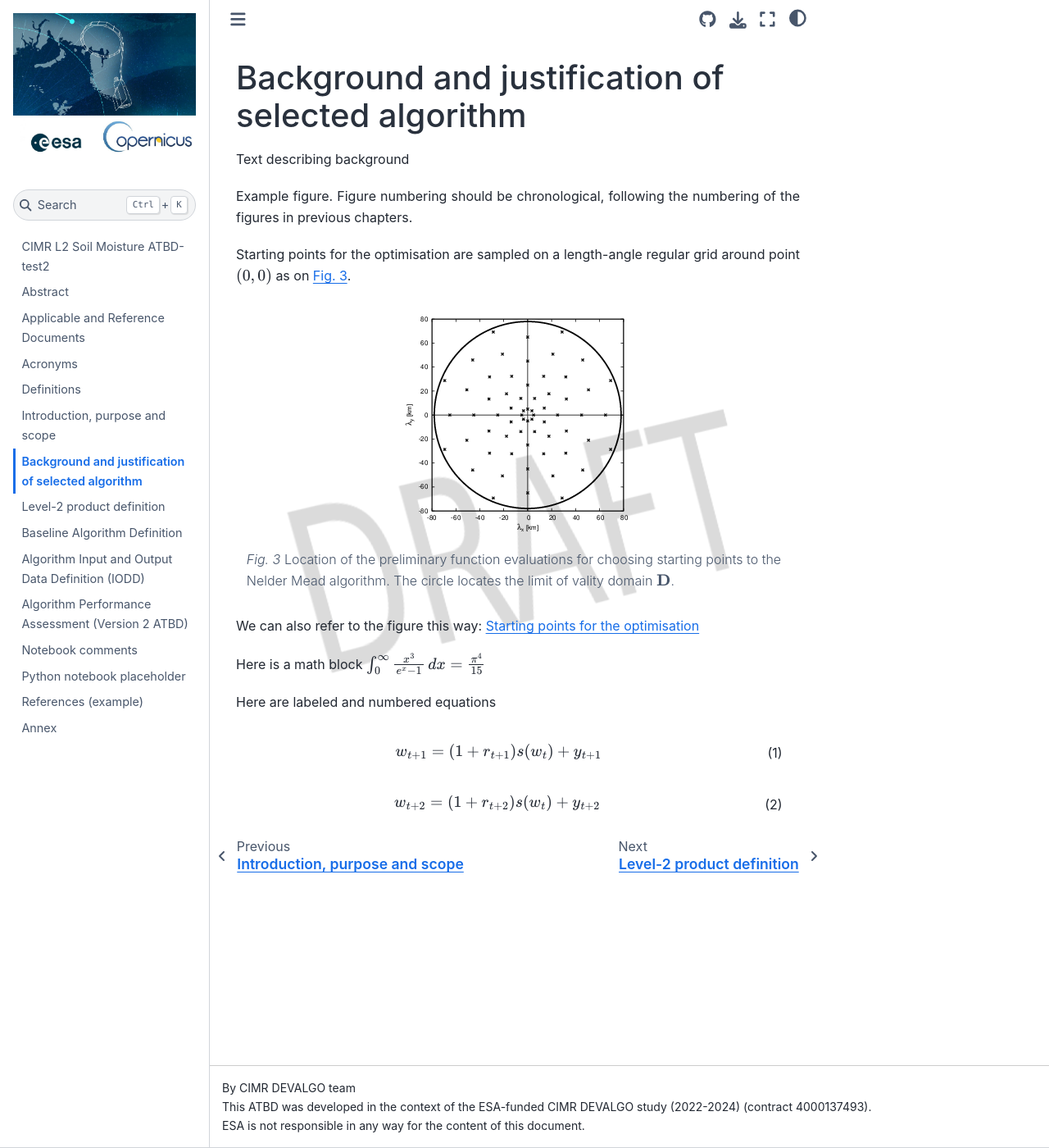
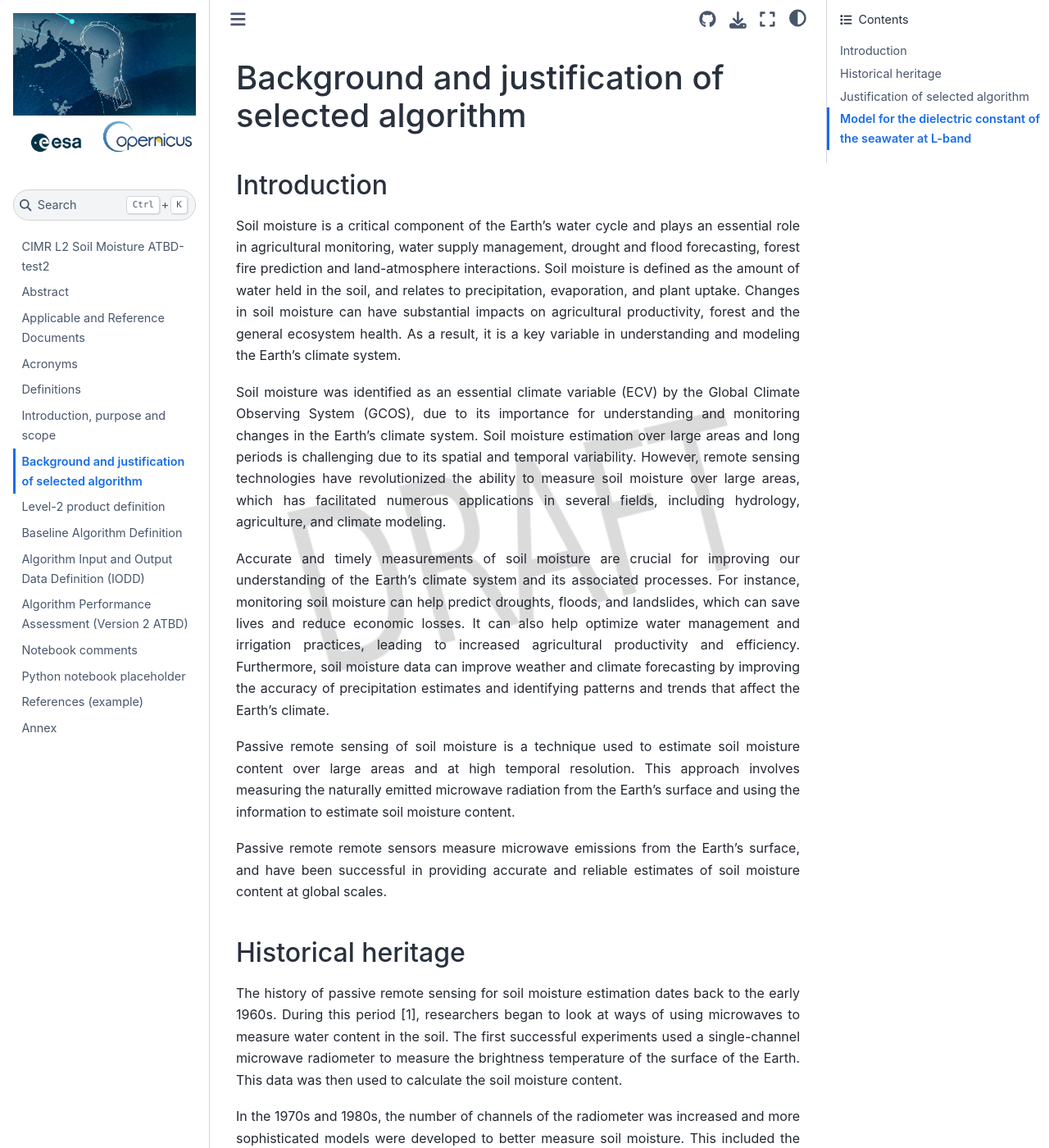
Before and after one commit to CIMR-Algos/SoilMoisture_ATBD, a Jupyter Book: the page built from book/background_justification_algorithm.md, in a window 1280 px wide and 1400 px high. Shown: the whole window at 82% size. Built offline with Jupyter Book 1.0.4 settings and Sphinx 7.4.7 and the Sphinx Book theme 1.1.4, drawn with Linux system fonts in a browser that asks for light colours; some of the changed text lies outside the part shown.

Commit message:
first contribution background

```diff
--- a/book/background_justification_algorithm.md
+++ b/book/background_justification_algorithm.md
@@ -1,4 +1,35 @@
 # Background and justification of selected algorithm
+
+## Introduction
+
+Soil moisture is a critical component of the Earth's water cycle and plays an essential role in agricultural monitoring, water supply management, drought and flood forecasting, forest fire prediction and land-atmosphere interactions. Soil moisture is defined as the amount of water held in the soil, and relates to precipitation, evaporation, and plant uptake. Changes in soil moisture can have substantial impacts on agricultural productivity, forest and the general ecosystem health. As a result, it is a key variable in understanding and modeling the Earth's climate system.
+
+Soil moisture was identified as an essential climate variable (ECV) by the Global Climate Observing System (GCOS), due to its importance for understanding and monitoring changes in the Earth's climate system. Soil moisture estimation over large areas and long periods is challenging due to its spatial and temporal variability. However, remote sensing technologies have revolutionized the ability to measure soil moisture over large areas, which has facilitated numerous applications in several fields, including hydrology, agriculture, and climate modeling.
+
+Accurate and timely measurements of soil moisture are crucial for improving our understanding of the Earth's climate system and its associated processes. For instance, monitoring soil moisture can help predict droughts, floods, and landslides, which can save lives and reduce economic losses. It can also help optimize water management and irrigation practices, leading to increased agricultural productivity and efficiency. Furthermore, soil moisture data can improve weather and climate forecasting by improving the accuracy of precipitation estimates and identifying patterns and trends that affect the Earth's climate.
+
+Passive remote sensing of soil moisture is a technique used to estimate soil moisture content over large areas and at high temporal resolution. This approach involves measuring the naturally emitted microwave radiation from the Earth's surface and using the information to estimate soil moisture content.
+
+Passive remote remote sensors measure microwave emissions from the Earth's surface, and have been successful in providing accurate and reliable estimates of soil moisture content at global scales.
+
+
+## Historical heritage
+The history of passive remote sensing for soil moisture estimation dates back to the early 1960s. During this period [1], researchers began to look at ways of using microwaves to measure water content in the soil. The first successful experiments used a single-channel microwave radiometer to measure the brightness temperature of the surface of the Earth. This data was then used to calculate the soil moisture content.
+
+In the 1970s and 1980s, the number of channels of the radiometer was increased and more sophisticated models were developed to better measure soil moisture. This included the use of multiple frequency bands and polarimetric techniques to better characterize the soil moisture.
+
+Since then, passive remote sensing for soil moisture estimation has gone through several iterations [1], with advances in hardware and software technology allowing for more accurate and precise measurement. Today, passive remote sensing is one of the most widely used methods for soil moisture estimation, with satellites, aircraft, and ground-based instruments all contributing to the data.
+
+1. 1. D. Entekhabi, S. Yueh, P. O'Neill, K. Kellogg, A. Allen, R. Bindlish, M. Brown, et al., SMAP Handbook, p. 400-1567, JPL, 2014.
+
+
+## Justification of selected algorithm
+
+## Model for the dielectric constant of the seawater at L-band
+
+
+
+
 
 Text describing background
 
```
